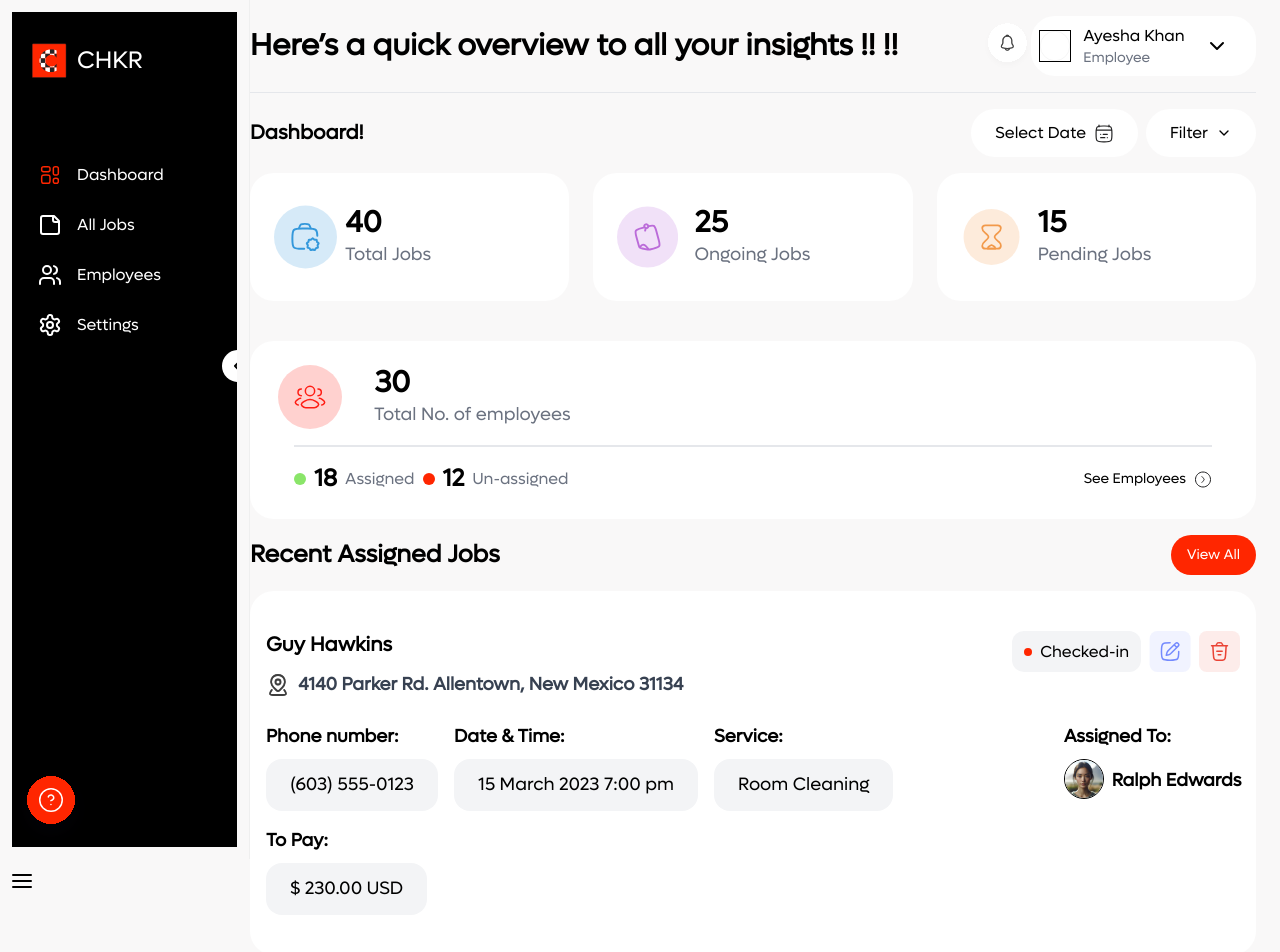
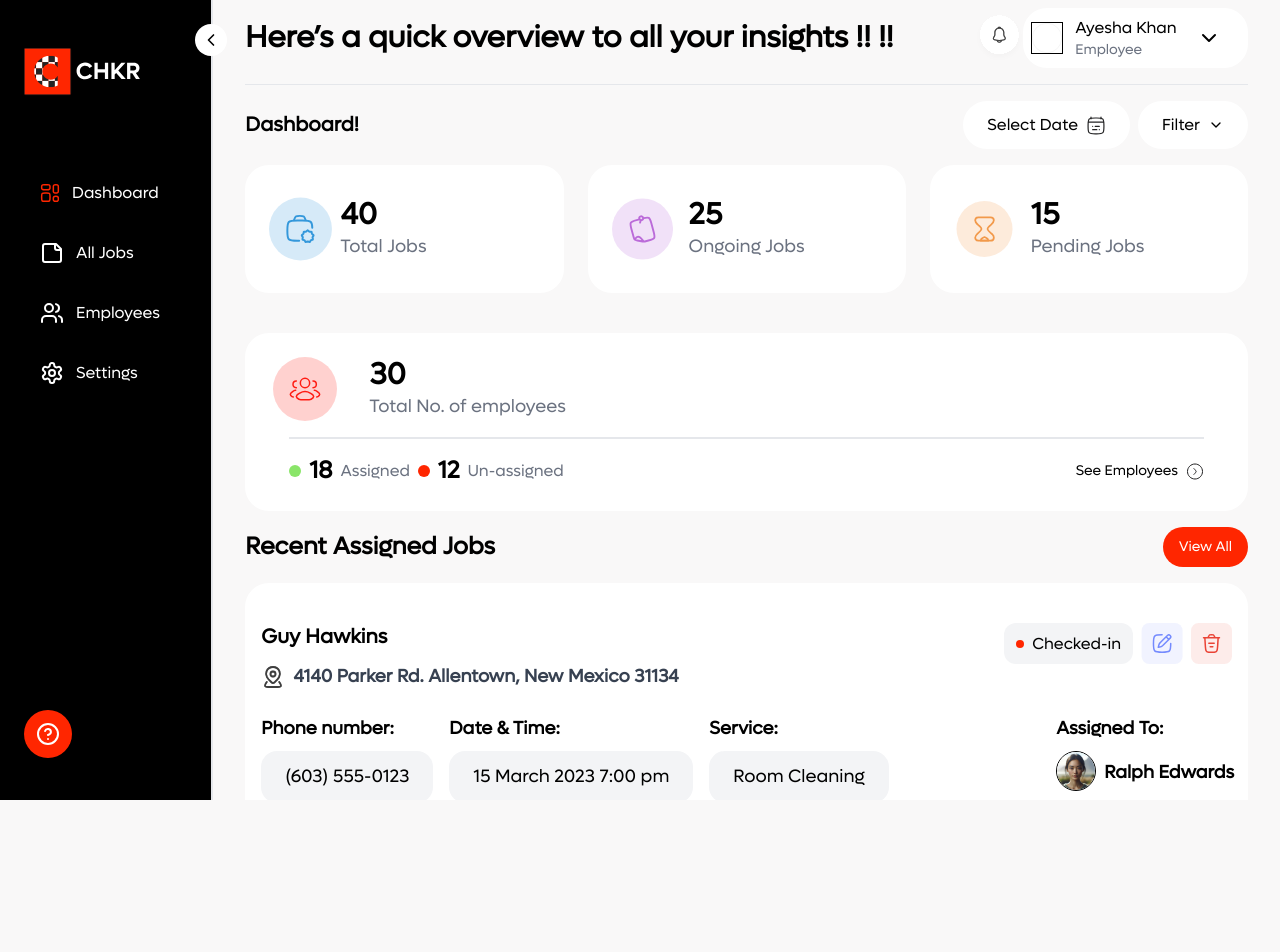
Before and after one commit to abrauf18/chkr, a Next.js app: page /company-admin/dashboard in a window 1280 px wide. Shown: the top 952 px of the page. Built offline with nearby package versions, Linux system fonts and the light colour scheme.

Commit message:
fix: design for sidebar

```diff
--- a/app/(dashboard)/layout.tsx
+++ b/app/(dashboard)/layout.tsx
@@ -1,24 +1,38 @@
+"use client";
+
 import React from "react";
 import Sidebar from "@/components/shared/sidebar";
+import { ChevronLeft, ChevronRight } from "lucide-react";
 
 interface RootLayoutProps {
   children: React.ReactNode;
 }
 
 const RootLayout: React.FC<RootLayoutProps> = ({ children }) => {
+  const [open, setOpen] = React.useState(true);
   return (
-    <html lang="en">
-      <body>
-        <main className="flex flex-col md:flex-row">
-          <div>
-            <Sidebar />
-          </div>
-          <div className="lg:basis-full w-full pr-6 md:pr-4 pt-2 lg:pr-6">
-            {children}
-          </div>
-        </main>
-      </body>
-    </html>
+    <div className="grid w-full grid-cols-12 grid-rows-6 h-full">
+      <nav
+        className={`relative h-full w-full row-span-6 xl:px-6 lg:px-4 md:px-3 col-start-1 border-r-2 bg-black text-white ${
+          open ? "col-span-3 col-end-3" : "col-span-1 col-end-1"
+        }`}
+      >
+        <Sidebar open={open} />
+        <button
+          className="absolute lg:-right-4 md:-right-6 top-6 rounded-full p-1.5 bg-white text-black"
+          onClick={() => setOpen(!open)}
+        >
+          {open ? <ChevronLeft size={20} /> : <ChevronRight size={20} />}
+        </button>
+      </nav>
+      <main
+        className={`no-scrollbar px-8 ${
+          open ? "col-start-3" : "col-start-2"
+        } col-span-full row-span-full overflow-auto`}
+      >
+        {children}
+      </main>
+    </div>
   );
 };
 
--- a/app/layout.tsx
+++ b/app/layout.tsx
@@ -13,7 +13,7 @@ export default function RootLayout({
 }>) {
   return (
     <html lang="en">
-      <body>{children}</body>
+      <body className="h-screen overflow-hidden">{children}</body>
     </html>
   );
 }
--- a/assets/icons/chkr-logo.tsx
+++ b/assets/icons/chkr-logo.tsx
@@ -1,6 +1,6 @@
 import React from "react";
 
-const ChkrLogo: React.FC<React.SVGProps<SVGSVGElement>> = (props) => {
+const ChkrLogo: React.FC<React.SVGProps<SVGSVGElement>> = ({ ...props }) => {
   return (
     <svg
       width="117"
--- a/assets/icons/support-icon.tsx
+++ /dev/null
@@ -1,26 +0,0 @@
-import React from 'react'
-
-const SupportIcon: React.FC<React.SVGProps<SVGSVGElement>> = (props) => {
-  return (
-    <svg width="78" height="78" viewBox="0 0 78 78" fill="none" xmlns="http://www.w3.org/2000/svg"  {...props}>
-      <g filter="url(#filter0_d_1506_5502)">
-        <rect x="15" y="7" width="48" height="48" rx="24" fill="#FF2600" shape-rendering="crispEdges" />
-        <path d="M36.2656 27.8778C36.4859 27.2517 36.9206 26.7238 37.4928 26.3875C38.065 26.0512 38.7377 25.9283 39.3919 26.0405C40.046 26.1527 40.6394 26.4928 41.0668 27.0005C41.4942 27.5083 41.7282 28.1509 41.7272 28.8146C41.7272 30.6882 38.9168 31.625 38.9168 31.625M38.9512 35.375H38.9637M50.25 31C50.25 37.2132 45.2132 42.25 39 42.25C32.7868 42.25 27.75 37.2132 27.75 31C27.75 24.7868 32.7868 19.75 39 19.75C45.2132 19.75 50.25 24.7868 50.25 31Z" stroke="white" stroke-width="1.5" stroke-linecap="round" stroke-linejoin="round" />
-      </g>
-      <defs>
-        <filter id="filter0_d_1506_5502" x="0" y="0" width="78" height="78" filterUnits="userSpaceOnUse" color-interpolation-filters="sRGB">
-          <feFlood flood-opacity="0" result="BackgroundImageFix" />
-          <feColorMatrix in="SourceAlpha" type="matrix" values="0 0 0 0 0 0 0 0 0 0 0 0 0 0 0 0 0 0 127 0" result="hardAlpha" />
-          <feOffset dy="8" />
-          <feGaussianBlur stdDeviation="7.5" />
-          <feComposite in2="hardAlpha" operator="out" />
-          <feColorMatrix type="matrix" values="0 0 0 0 0.074748 0 0 0 0 0.0590625 0 0 0 0 0.225 0 0 0 0.12 0" />
-          <feBlend mode="normal" in2="BackgroundImageFix" result="effect1_dropShadow_1506_5502" />
-          <feBlend mode="normal" in="SourceGraphic" in2="effect1_dropShadow_1506_5502" result="shape" />
-        </filter>
-      </defs>
-    </svg>
-  )
-}
-
-export default SupportIcon
--- a/components/shared/sidebar.tsx
+++ b/components/shared/sidebar.tsx
@@ -1,55 +1,69 @@
-"use client";
-import { Sidebar, Menu, MenuItem, SubMenu } from 'react-pro-sidebar';
-import React from 'react';
-import { Settings } from 'lucide-react';
-import { Users } from 'lucide-react';
-import { StickyNote } from 'lucide-react';
-import DashboardSquare from '@/assets/icons/dashboard-square';
-import { ChevronLeft } from 'lucide-react';
-import SidebarLogo from '@/assets/icons/sidebar-logo';
-import SupportIcon from '@/assets/icons/support-icon';
-import clsx from 'clsx';
-import { AlignJustify } from 'lucide-react';
+import React from "react";
+import { Users, StickyNote, Settings, CircleHelp } from "lucide-react";
+import DashboardSquare from "@/assets/icons/dashboard-square";
+import SidebarLogo from "@/assets/icons/sidebar-logo";
+import LogoFooter from "@/assets/icons/footer-logo";
+import Link from "next/link";
+import clsx from "clsx";
 
-const SideBar: React.FC = () => {
-  const [collapsed, setCollapsed] = React.useState(false);
-  const [toggled, setToggled] = React.useState(false);
-  const [broken, setBroken] = React.useState(window.matchMedia('(max-width: 800px)').matches);
-
+const SideBar = ({ open }: { open: boolean }) => {
+  const list = [
+    {
+      title: "Dashboard",
+      icon: <DashboardSquare />,
+      path: "/dashboard",
+    },
+    {
+      title: "All Jobs",
+      icon: <StickyNote />,
+      path: "/all-jobs",
+    },
+    {
+      title: "Employees",
+      icon: <Users />,
+      path: "/employees",
+    },
+    {
+      title: "Settings",
+      icon: <Settings />,
+      path: "/settings",
+    },
+  ];
 
   return (
-    <div>
-      <Sidebar
-        collapsed={collapsed} collapsedWidth="100px" transitionDuration={1000}
-        onBackdropClick={() => setToggled(false)} toggled={toggled} customBreakPoint="800px" onBreakPoint={setBroken}
-        backgroundColor='black'
-        className='overflow-visible md:w-[90px] h-full lg:w-fit md:p-3 top-0 left-0 '>
-        <Menu>
-          <MenuItem icon={<SidebarLogo />} className='mb-16 mt-6 text-white hover:bg-black font-medium text-2xl'>CHKR</MenuItem>
-          <MenuItem icon={<DashboardSquare />} className={clsx('text-white hover:text-orange-500 hover:bg-white', { 'text-orange-500 bg-white': collapsed })}>Dashboard</MenuItem>
-          <MenuItem icon={<StickyNote />} className={clsx('text-white hover:text-orange-500 hover:bg-white', { 'text-orange-500 bg-white': collapsed })}>All Jobs</MenuItem>
-          <MenuItem icon={<Users />} className={clsx('text-white hover:text-orange-500 hover:bg-white', { 'text-orange-500 bg-white': collapsed })} >Employees</MenuItem>
-          <MenuItem icon={<Settings />} className={clsx('text-white hover:text-orange-500 hover:bg-white', { 'text-orange-500 bg-white': collapsed })}>Settings</MenuItem>
-        </Menu>
-
-        <div className='bg-red-500 overflow-visible mx-[210px] my-auto z-50 shadow-lg'>
-          <button className="sb-button" onClick={() => setCollapsed(!collapsed)}>
-            <div className='bg-white flex items-center justify-center rounded-full h-8 w-8'><ChevronLeft /></div>
-          </button>
+    <>
+      <div className="w-full flex gap-x-4 justify-start py-6">
+        <Link href="#">
+          <div className="font-garamond text-2xl font-bold hover:text-sky-400">
+            <div className="logo logo-triangle relative w-10 h-10 inline-block mt-6">
+              {open ? <LogoFooter /> : <SidebarLogo />}
+            </div>
+          </div>
+        </Link>
+      </div>
+      <div className="relative w-full space-y-6 h-[85%] mt-12">
+        <div className="space-y-3 h-[76%] overflow-auto section-scrollbar">
+          {list.map((item) => (
+            <div>
+              <Link href={item.path}>
+                <div
+                  className={clsx(
+                    "flex items-center w-full h-12 hover:text-primary hover:bg-white rounded-3xl xl:px-4",
+                    !open && "justify-center"
+                  )}
+                >
+                  <div>{item.icon}</div>
+                  {open && <span className="ml-3">{item.title}</span>}
+                </div>
+              </Link>
+            </div>
+          ))}
         </div>
-
-        <div className='mt-96'>
-          <SupportIcon />
+        <div className="flex items-center justify-center w-12 h-12 p-2 bg-primary rounded-full hover:animate-bounce cursor-pointer">
+          <CircleHelp />
         </div>
-      </Sidebar>
-      <main style={{ display: 'flex', padding: 10 }}>
-        <div>
-          <button className="sb-button text-black" onClick={() => setToggled(!toggled)}>
-            <AlignJustify />
-          </button>
-        </div>
-      </main>
-    </div>
+      </div>
+    </>
   );
 };
 
--- a/package.json
+++ b/package.json
@@ -20,7 +20,6 @@
     "react": "^18",
     "react-dom": "^18",
     "react-hook-form": "^7.51.3",
-    "react-pro-sidebar": "^1.1.0",
     "sharp": "^0.33.3",
     "tailwind-merge": "^2.2.2",
     "tailwindcss-animate": "^1.0.7",
```
Also changed, not shown: 1 other file (tests, documents, lock files or other folders).
